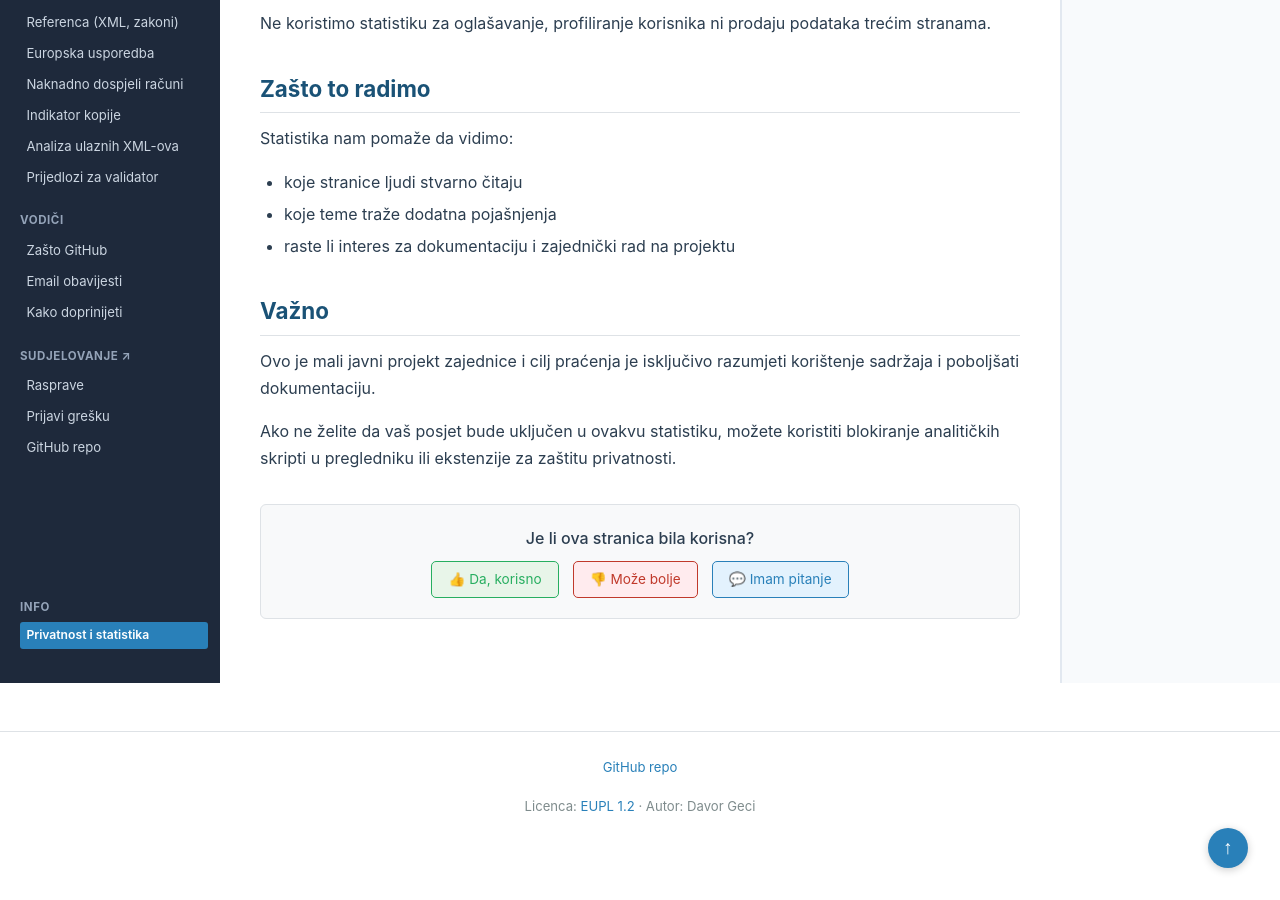
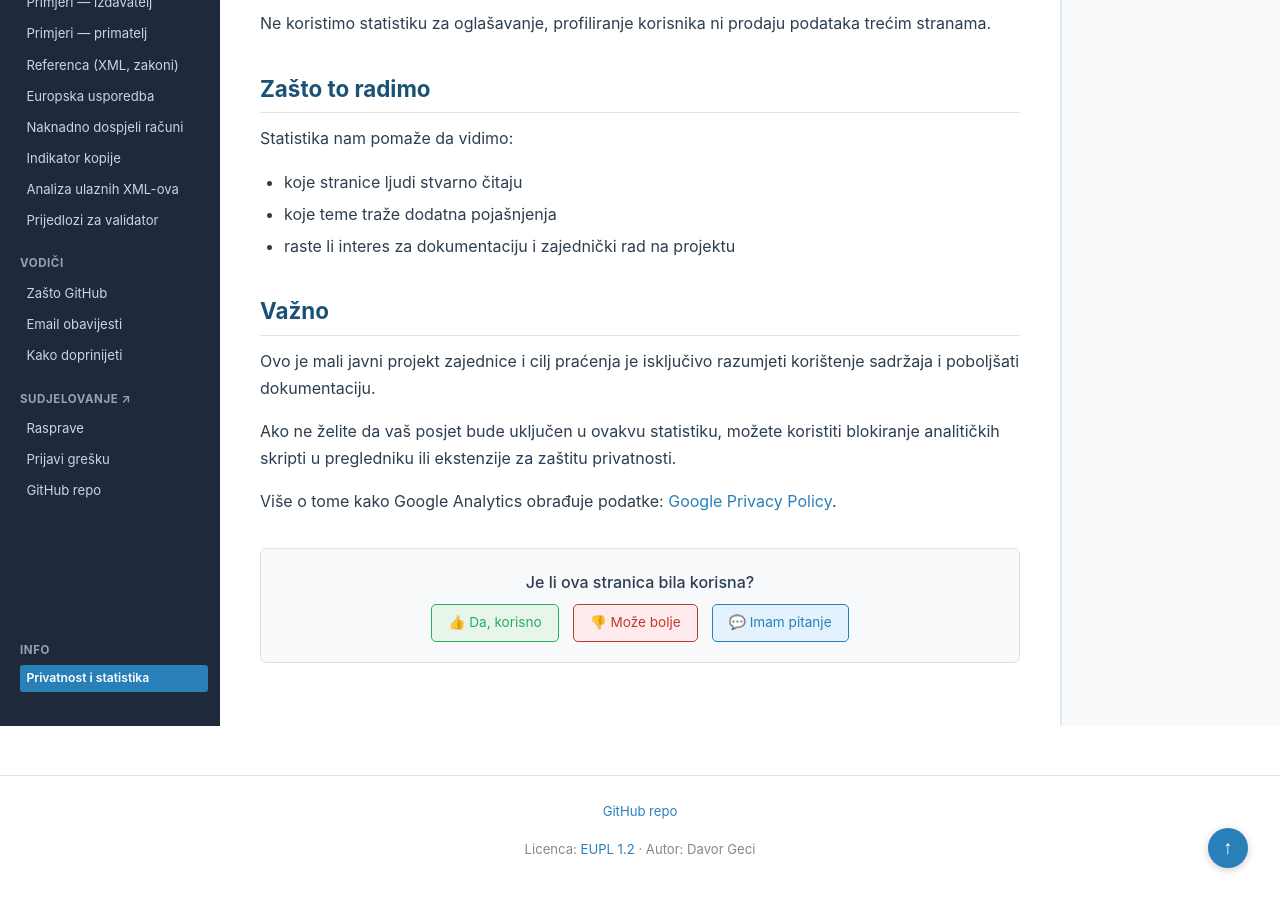
Before and after one commit to dageci/eracun-fiskalizacija-datumi, a Jekyll site: the page built from docs/privatnost-statistika.md, in a window 1280 px wide and 900 px high, scrolled down 598 px. Built offline with Jekyll 4.4.1, drawn with Linux system fonts in a browser that asks for light colours.

Commit message:
Dodan link na Google Privacy Policy na stranici privatnosti
🤖 Generated with [Claude Code](https://claude.com/claude-code)

Co-Authored-By: Claude <noreply@anthropic.com>

```diff
--- a/docs/privatnost-statistika.md
+++ b/docs/privatnost-statistika.md
@@ -28,3 +28,5 @@ Statistika nam pomaže da vidimo:
 Ovo je mali javni projekt zajednice i cilj praćenja je isključivo razumjeti korištenje sadržaja i poboljšati dokumentaciju.
 
 Ako ne želite da vaš posjet bude uključen u ovakvu statistiku, možete koristiti blokiranje analitičkih skripti u pregledniku ili ekstenzije za zaštitu privatnosti.
+
+Više o tome kako Google Analytics obrađuje podatke: [Google Privacy Policy](https://policies.google.com/privacy).
```
